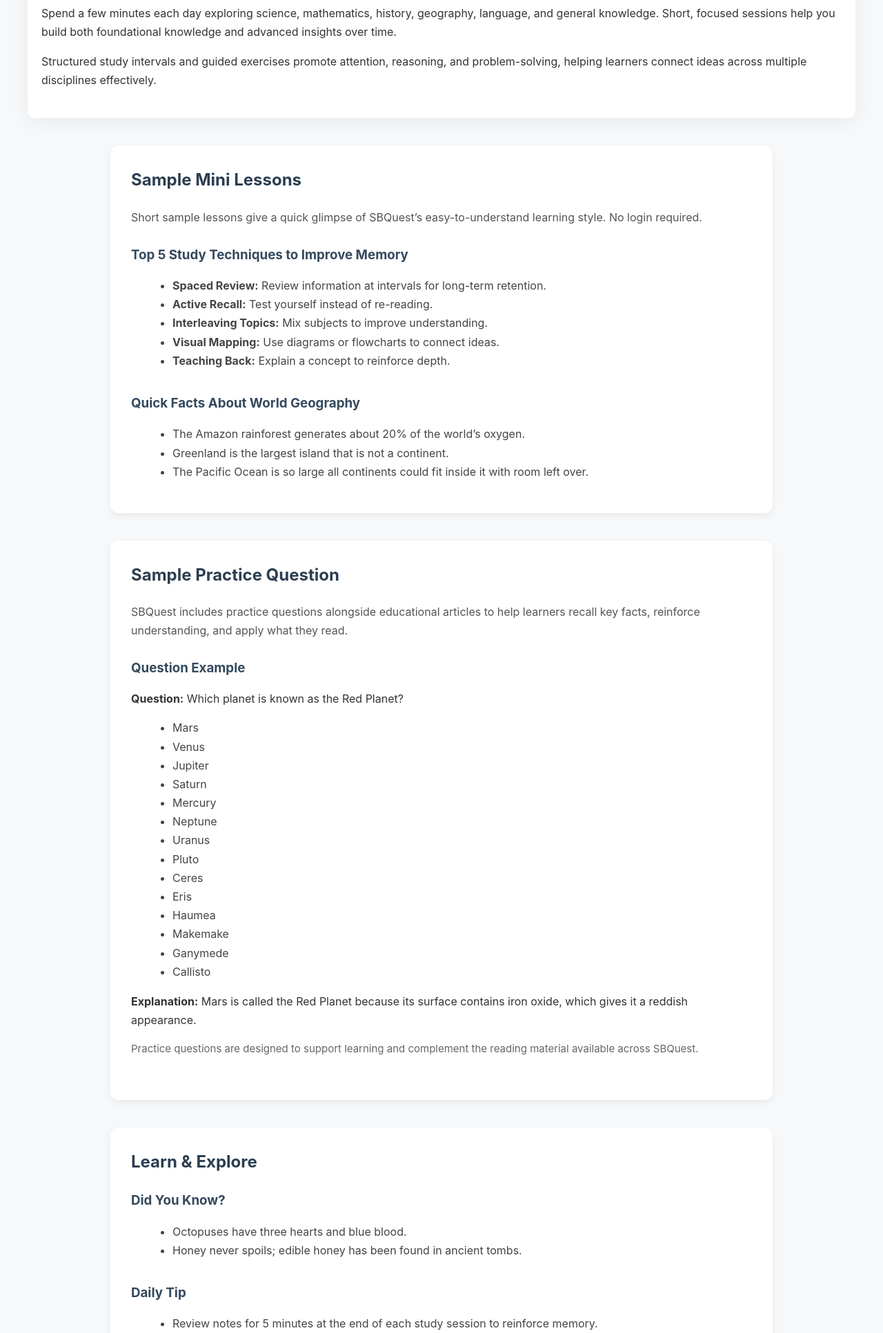
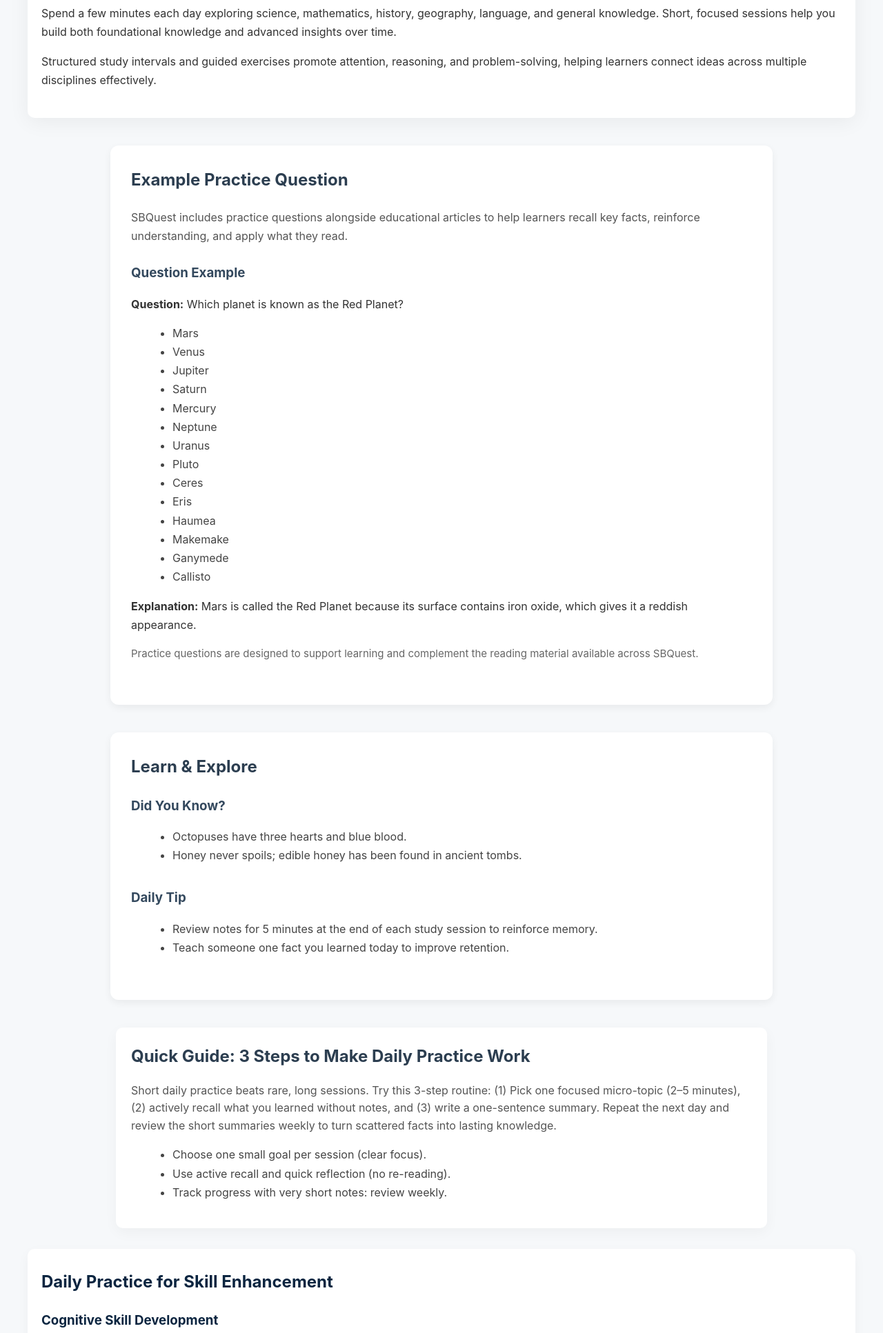
Before and after one commit to Abdulasees/sbquest, a Django app: page / in a window 1280 px wide. Shown: the part 966-2899 px from the top of the page at 69% size. Run offline with Django 5.2, Linux system fonts and the light colour scheme.

Commit message:
Update base public layout

```diff
--- a/templates/base_public.html
+++ b/templates/base_public.html
@@ -321,13 +321,13 @@ to support daily learning." />
   <p>Structured study intervals and guided exercises promote attention, reasoning, and problem-solving, helping learners connect ideas across multiple disciplines effectively.</p>
 </section>
 
-<section style="max-width:900px;margin:40px auto;background:#fff;padding:30px;border-radius:12px;box-shadow:0 4px 12px rgba(0,0,0,0.06);">
+<!-- <section style="max-width:900px;margin:40px auto;background:#fff;padding:30px;border-radius:12px;box-shadow:0 4px 12px rgba(0,0,0,0.06);">
   <h2 style="color:#2c3e50;margin-bottom:20px;">Sample Mini Lessons</h2>
   <p style="color:#555;font-size:16px;margin-bottom:25px;">
     Short sample lessons give a quick glimpse of SBQuest’s easy-to-understand learning style. No login required.
   </p>
 
-  <!-- Lesson 1 -->
+
   <article style="margin-bottom:32px;">
     <h3 style="color:#34495e;margin-bottom:12px;">Top 5 Study Techniques to Improve Memory</h3>
     <ul style="line-height:1.7;color:#444;margin-left:20px;">
@@ -339,7 +339,7 @@ to support daily learning." />
     </ul>
   </article>
 
-  <!-- Lesson 2 -->
+
   <article>
     <h3 style="color:#34495e;margin-bottom:12px;">Quick Facts About World Geography</h3>
     <ul style="line-height:1.7;color:#444;margin-left:20px;">
@@ -348,9 +348,9 @@ to support daily learning." />
       <li>The Pacific Ocean is so large all continents could fit inside it with room left over.</li>
     </ul>
   </article>
-</section>
+</section> -->
 <section style="max-width:900px;margin:40px auto;background:#fff;padding:30px;border-radius:12px;box-shadow:0 4px 12px rgba(0,0,0,0.06);">
-  <h2 style="color:#2c3e50;margin-bottom:20px;">Sample Practice Question</h2>
+  <h2 style="color:#2c3e50;margin-bottom:20px;">Example Practice Question</h2>
 
   <p style="color:#555;font-size:16px;margin-bottom:25px;">
     SBQuest includes practice questions alongside educational articles to help learners
```
